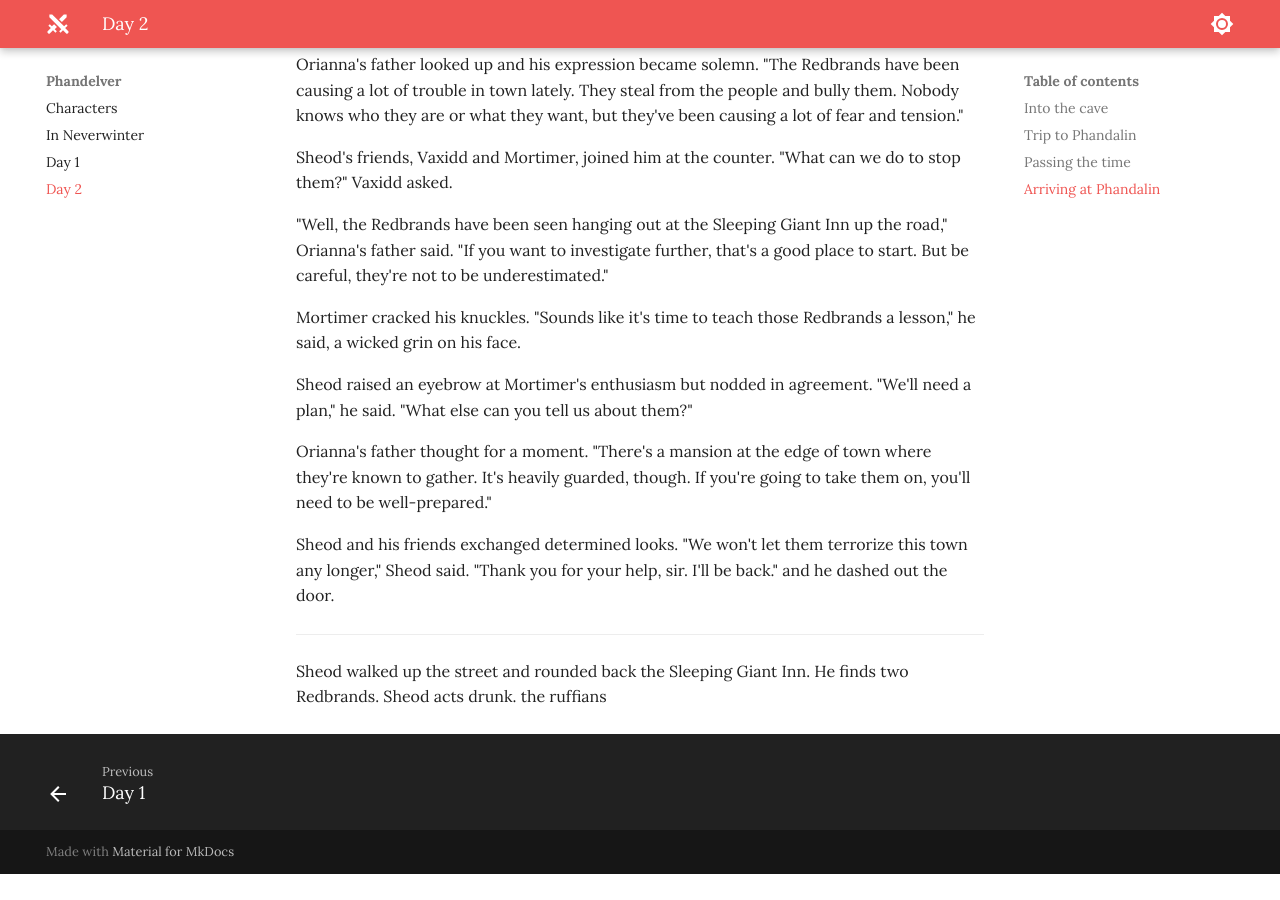
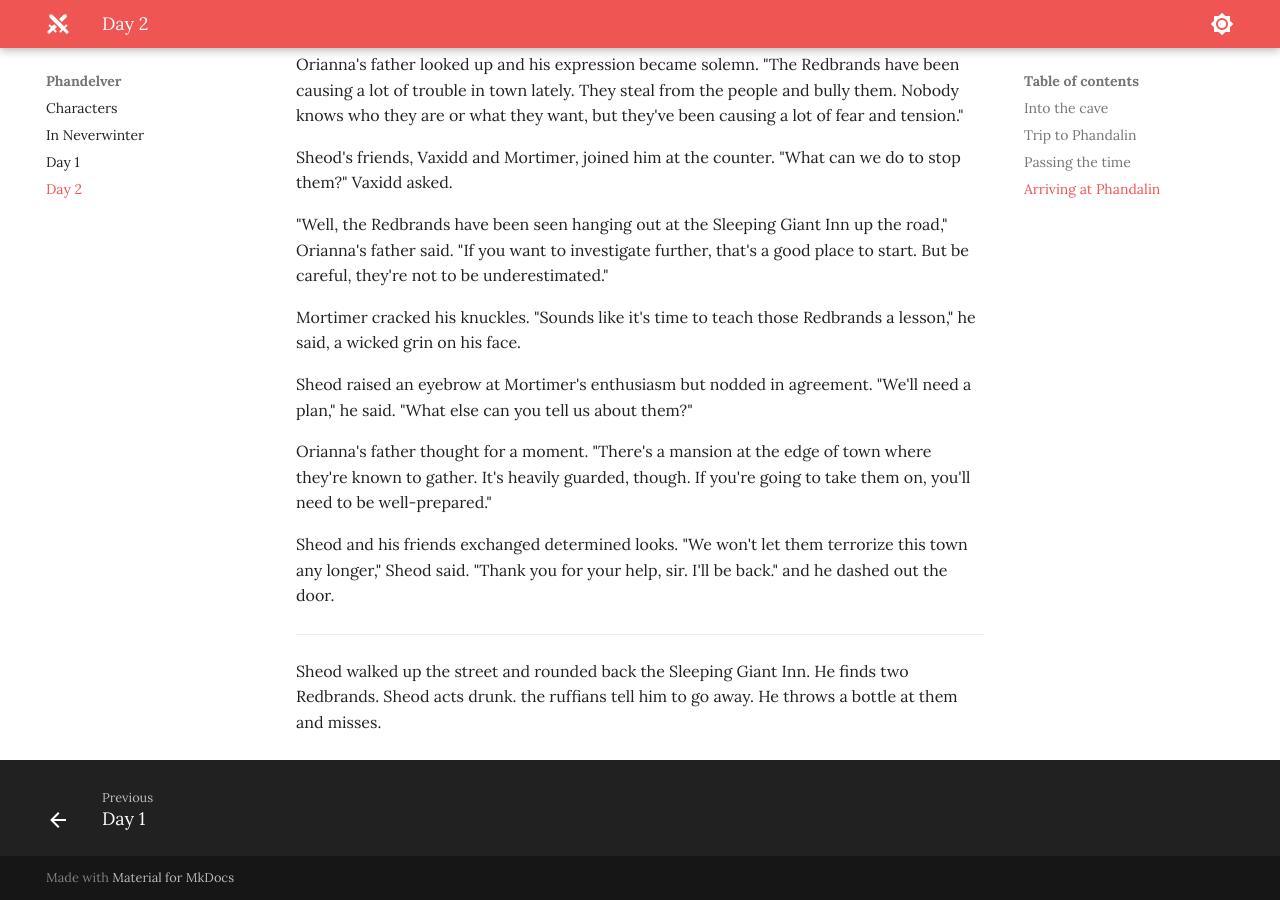
Before and after one commit to jonasmcferreira/adventures, an MkDocs documentation site: the page built from docs/phandelver/02.md, in a window 1280 px wide and 900 px high, scrolled down 11669 px. Built offline with MkDocs 1.6.1 and Material for MkDocs 9.7.7, drawn with Linux system fonts in a browser that asks for light colours; before the commit the page ends 12543 px from its top, so only the background shows below that.

Commit message:
modified docs/phandelver/02.md

```diff
--- a/docs/phandelver/02.md
+++ b/docs/phandelver/02.md
@@ -256,4 +256,4 @@ Sheod and his friends exchanged determined looks. "We won't let them terrorize t
 
 ---
 
-Sheod walked up the street and rounded back the Sleeping Giant Inn. He finds two Redbrands. Sheod acts drunk. the ruffians
+Sheod walked up the street and rounded back the Sleeping Giant Inn. He finds two Redbrands. Sheod acts drunk. the ruffians tell him to go away. He throws a bottle at them and misses.
```
